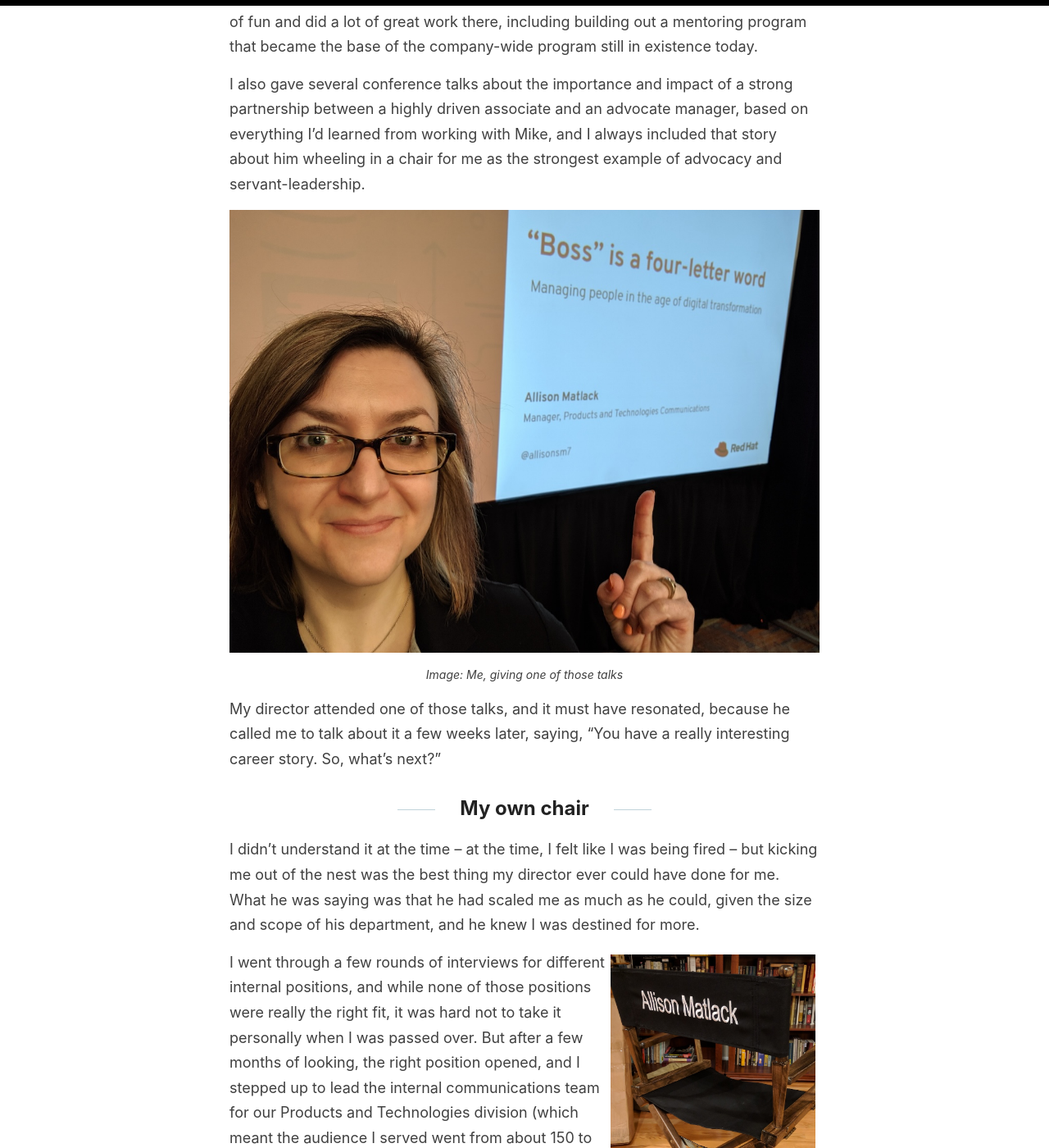
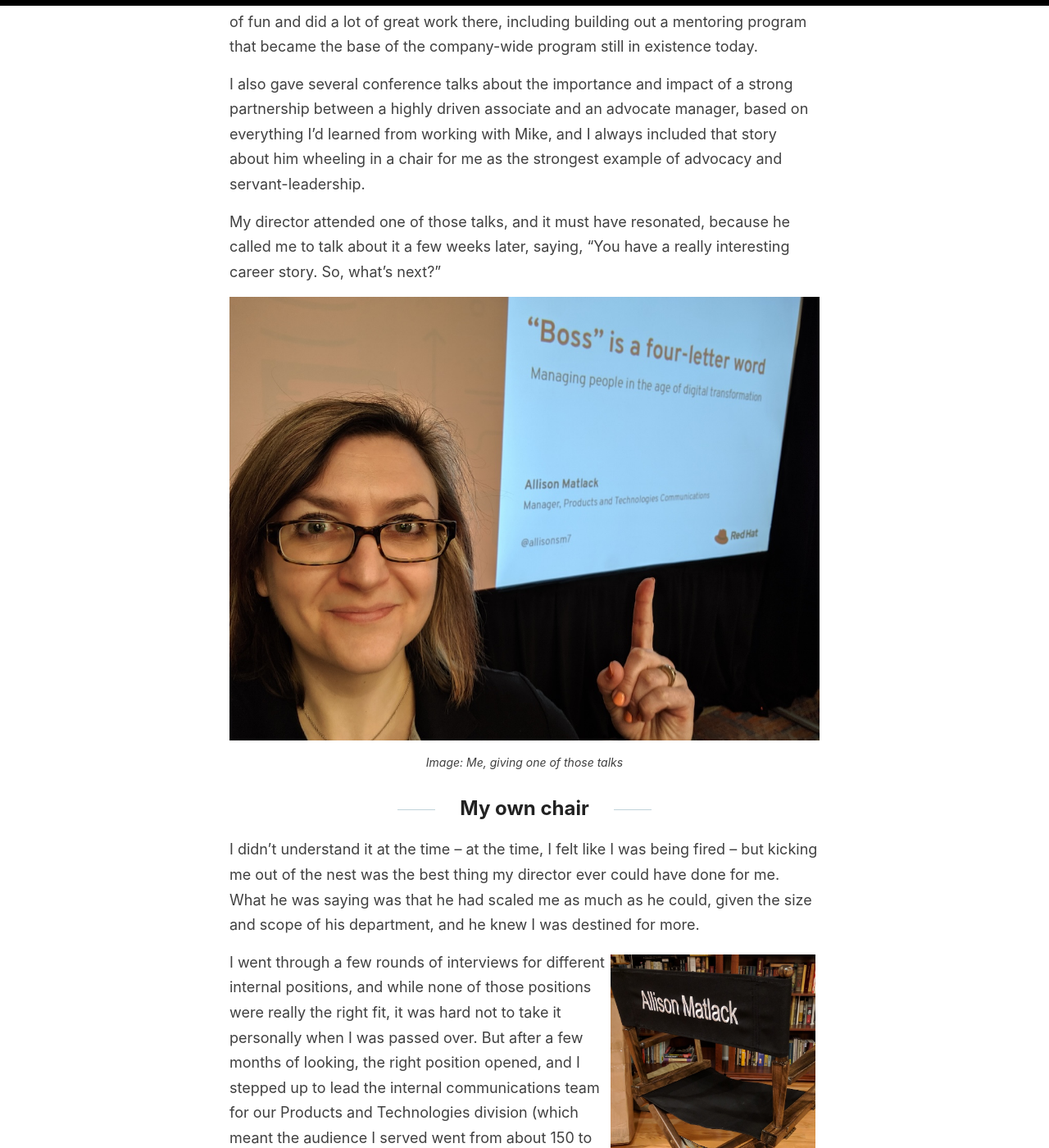
Before and after one commit to amatlack/amatlack.github.io, a Jekyll site: the page built from _posts/2024-02-29-pull-up-a-chair.md, in a window 1280 px wide and 1400 px high, scrolled down 3360 px. Shown: the whole window at 82% size. Built offline with Jekyll 4.4.1, drawn with Linux system fonts in a browser that asks for light colours.

Commit message:
move image

```diff
--- a/_posts/2024-02-29-pull-up-a-chair.md
+++ b/_posts/2024-02-29-pull-up-a-chair.md
@@ -41,13 +41,13 @@ Once we shifted the reporting structure so I reported to our director, that prob
 
 I also gave several conference talks about the importance and impact of a strong partnership between a highly driven associate and an advocate manager, based on everything I’d learned from working with Mike, and I always included that story about him wheeling in a chair for me as the strongest example of advocacy and servant-leadership.
 
+My director attended one of those talks, and it must have resonated, because he called me to talk about it a few weeks later, saying, “You have a really interesting career story. So, what’s next?”
+
 ![Me giving one of those talks](/images/boss-talk.jpg)
 
 <div class="image_caption">
   <p>Image: Me, giving one of those talks</p>
 </div>
-
-My director attended one of those talks, and it must have resonated, because he called me to talk about it a few weeks later, saying, “You have a really interesting career story. So, what’s next?”
 
 ## My own chair
 
```
